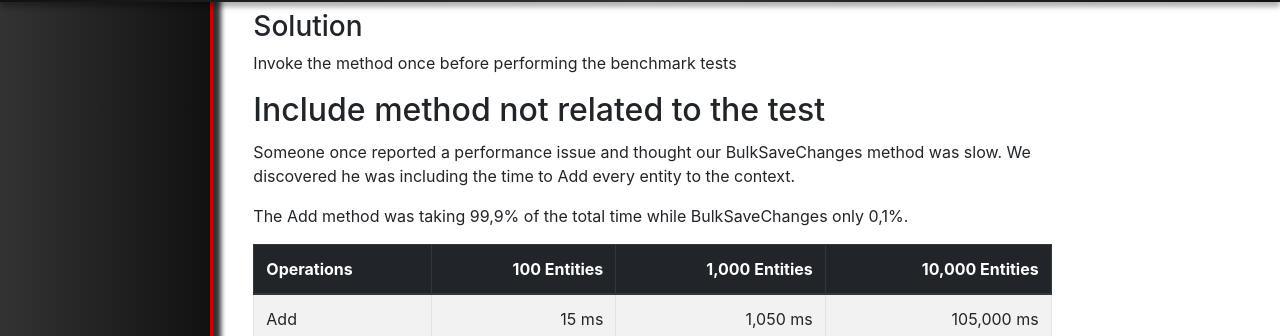
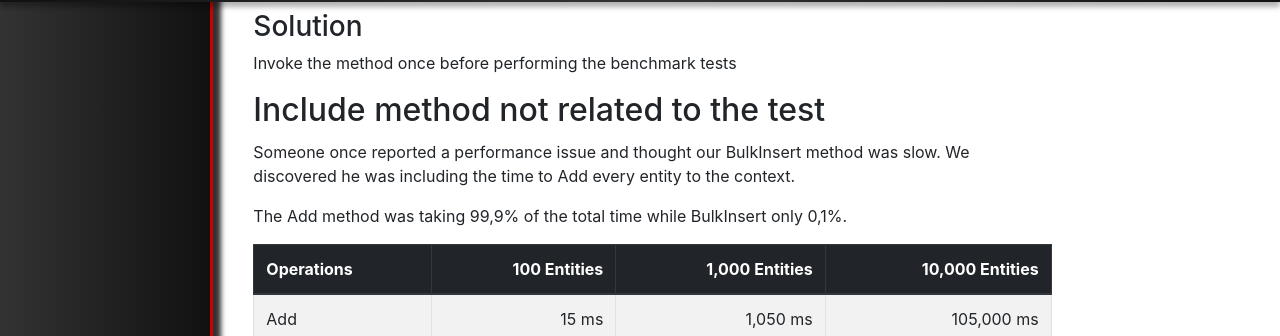
Before and after one commit to zzzprojects/LinqToSql-Plus, a Jekyll site: the page built from docs/pages/articles/benchmark.md, in a window 1280 px wide and 900 px high, scrolled down 540 px. Shown: the part 118-454 px from the top of the window. Built offline with Jekyll 4.4.1, drawn with Linux system fonts in a browser that asks for light colours; nearby versions of some CDN libraries; our own code applies the rules of GitHub Pages for plain Markdown files.

Commit message:
Update benchmark.md

```diff
--- a/docs/pages/articles/benchmark.md
+++ b/docs/pages/articles/benchmark.md
@@ -23,9 +23,9 @@ Entity Framework Extensions also takes some time to be compiled. It can take aro
 Invoke the method once before performing the benchmark tests
 
 ## Include method not related to the test
-Someone once reported a performance issue and thought our BulkSaveChanges method was slow. We discovered he was including the time to Add every entity to the context.
+Someone once reported a performance issue and thought our BulkInsert method was slow. We discovered he was including the time to Add every entity to the context.
 
-The Add method was taking 99,9% of the total time while BulkSaveChanges only 0,1%.
+The Add method was taking 99,9% of the total time while BulkInsert only 0,1%.
 
 
 | Operations | 100 Entities | 1,000 Entities | 10,000 Entities |
```
